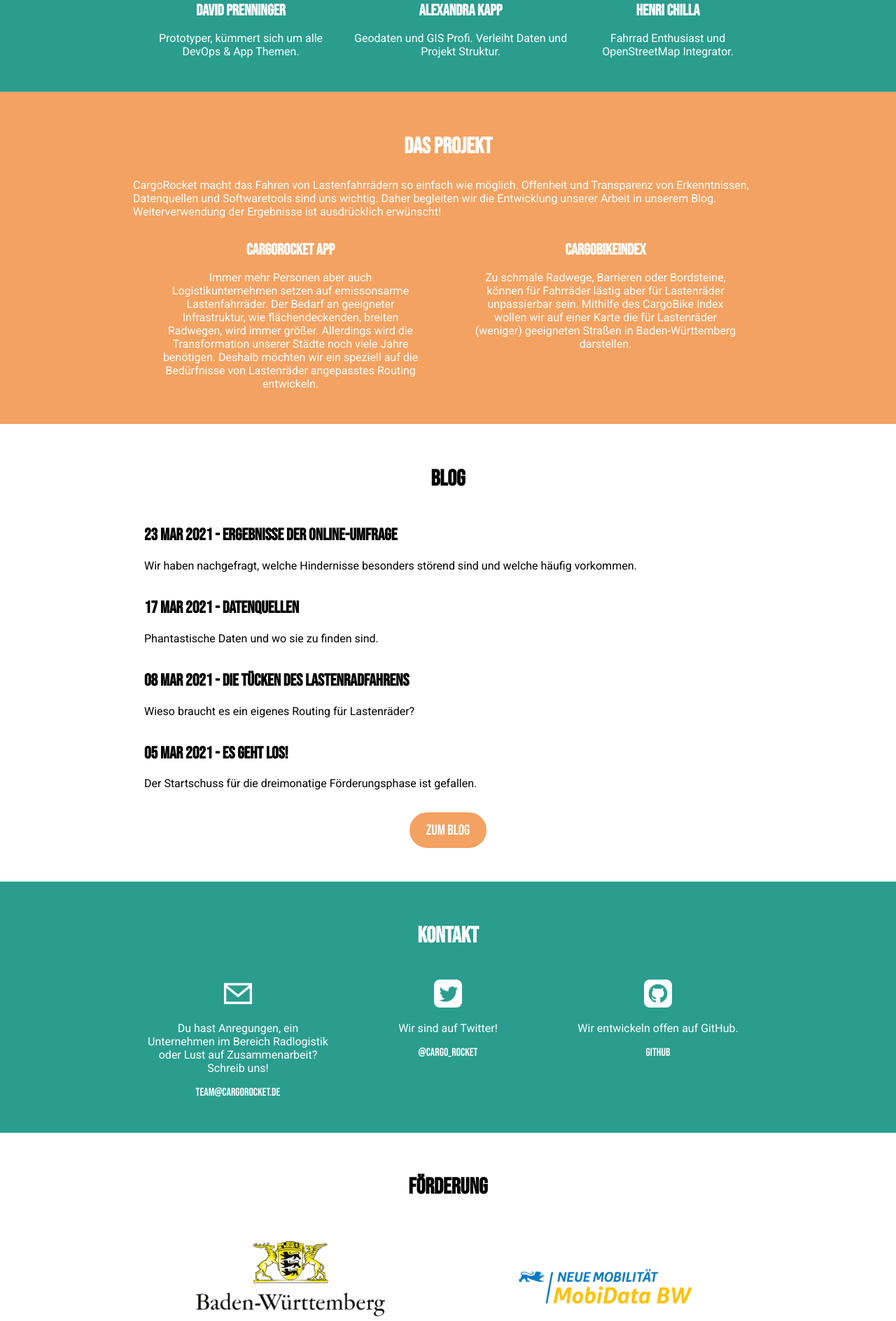
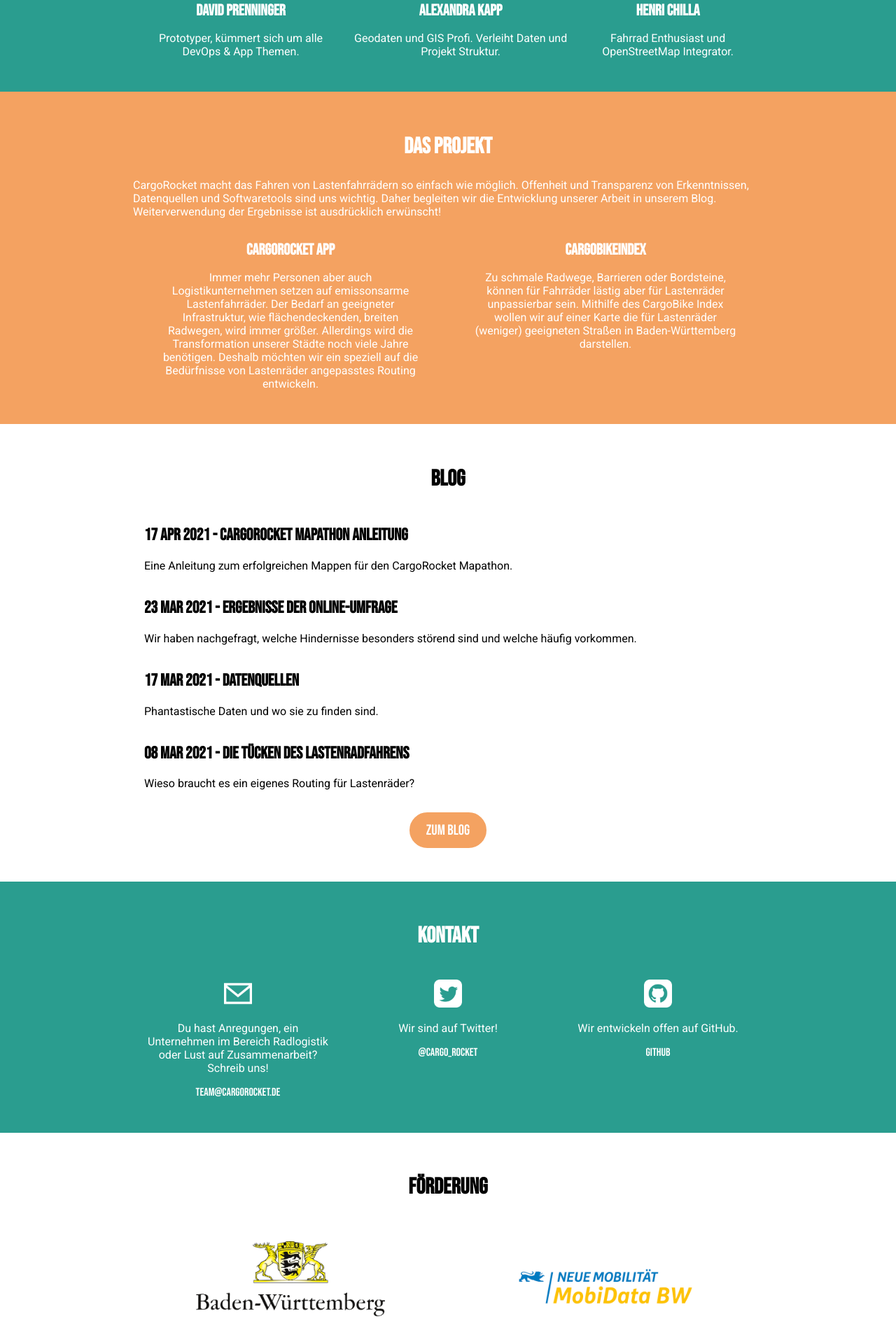
Before and after one commit to CargoRocket/website, a Jekyll site: the page built from index.md, in a window 1280 px wide. Shown: the part 946-2834 px from the top of the page at 70% size. Built offline with Jekyll 4.4.1, drawn with Linux system fonts in a browser that asks for light colours; some of the changed lines change nothing that is shown.

Commit message:
Add initial text for Tutorial on CargoRocket Mapathon

```diff
--- /dev/null
+++ b/_posts/2021-04-17-mapping-tutorial.md
@@ -0,0 +1,91 @@
+---
+layout: post
+title: CargoRocket Mapathon Anleitung
+author: Henri Chilla
+excerpt: Eine Anleitung zum erfolgreichen Mappen für den CargoRocket Mapathon.
+description: Tutorial zum CargoRocket Mapathon
+---
+
+Um an unserem Mapathon teilzunehmen, ist nicht viel notwendig! Hier gehen wir kurz darauf ein, wie an dem Datensammeln mitgewirkt werden kann.
+
+## OpenStreetMap
+Für einen guten Index und ein gutes Routing sind gute Daten notwendig. Hierfür beziehen wir unsere Daten von [OpenStreetMap](https://www.openstreetmap.org) (OSM). An diesem Open-Source Projekt kann sich nach dem Wikipedia-Prinzip jede Person beteiligen und beliebige Daten eintragen. Dementsprechend ist es möglich, wichtige Daten für Lastenräder zu erfassen. Diese nützen dann aber auch allen anderen Nutzer:innen, die auf die Daten zugreifen, bspw. auch Rollstuhlfahrenden.
+
+## Einführung OSM
+*Wenn du bereits bei OSM aktiv bist, kannst du diesen Abschnitt vermutlich überspringen.*
+Für das Eintragen der Daten wird zunächst ein OSM-Nutzerkonto benötigt, welcher [hier](https://www.openstreetmap.org/user/new) erstellt werden kann. Für das Bearbeiten existieren verschiedenste Editoren. Für den Einstieg sind folgende am besten geeignet: [ID-Editor](https://learnosm.org/de/beginner/id-editor/) und [StreetComplete](https://play.google.com/store/apps/details?id=de.westnordost.streetcomplete). Für unterwegs auf dem Smartphone existieren auch [Vespucci](https://play.google.com/store/apps/details?id=de.blau.android&hl=de&gl=US) (Android) und [Go Map!!](https://apps.apple.com/de/app/go-map/id592990211) (iOS) um eine Auswahl zu erwähnen.
+
+Eine allgemeine Einführung gibt es bei [LearnOSM](https://learnosm.org/de/), denn dies soll keine Anleitung für OSM sein.
+
+## Tags
+Wir haben verschiedene Faktoren identifiziert, welche wichtig für Lastenrad-GIS-Applikationen sind. Daraus haben wir dann die entsprechenden OSM-Tags abgeleitet. Für unsere Auswertungen verwenden wir folgende generellen Tags:
+
+* Radwege
+  *  [`surface=*`](https://wiki.openstreetmap.org/wiki/DE:Key:surface)
+  *  [`smoothness=*`](https://wiki.openstreetmap.org/wiki/DE:Key:smoothness)
+  *  [`width=*`](https://wiki.openstreetmap.org/wiki/DE:Key:width)
+*  Poller
+   *  [`maxwidth:physical=*`](https://wiki.openstreetmap.org/wiki/DE:Key:maxwidth:physical)
+
+> Vorsicht: Es gibt allerdings viele verschiedene Möglichkeiten und entsprechende [Sub-Tags (Namespaces)](https://wiki.openstreetmap.org/wiki/DE:Attribut#Schl.C3.BCssel_und_Werte), die bspw. den Radstreifen neben der Fahrbahn (`cycleway:right=lane`). Diese werden bevorzugt, wenn vorhanden.
+
+## Beispiel Szenarien
+
+### Eigener Radweg
+
+Einen abgetrennter, exklusiver Radweg hätte bspw. folgende Tags:
+* `highway=cycleway`
+* `surface=asphalt`
+* `smoothness=excellent`
+* `width=3.0`
+
+### Radstreifen
+
+<img alt="Radstreifen in mäßigem Zustand" src="/assets/images/cycleway:lane.jpg" width= "200" style="float: right;">
+
+Eine Straße mit Radstreifen, der parallel zur Fahrbahn verläuft, hat möglicherweise folgende Tags:
+* `highway=residential`
+* `surface=asphalt`
+* `cycleway:right=lane`
+* `cycleway:right:lane=exclusive`
+* `cycleway:right:smoothness=intermediate`
+* `cycleway:right:width=1.7`
+* `smoothness=excellent`
+
+> Achtung! Das `right` in `cycleway:right` bezieht sich immer auf die Laufrichtung des OSM Weges.
+> Und hier bezieht sich `smoothness` auf die Fahrbahn und `cycleway:right:smoothness` auf den Radstreifen.
+
+### Gemeinsamer Rad-& Fußweg
+
+<img alt="Getrennter, ausgeschilderter Radweg und Fußweg" src="/assets/images/cycleway:lane.jpg" width= "200" style="float: left; margin-right: 2rem;">
+
+Ein ausgewiesener, getrennter Rad- und Fußweg könnte folgende Tags enthalten:
+* `highway=path`
+* `bicycle=designated`
+* `foot=designated`
+* `traffic_sign=DE:241`
+* `segregated=yes`
+* `cycleway:surface=asphalt`
+* `footway:surface=cobblestone`
+* `cycleway:smoothness=excellent`
+* `width=3.5`
+
+### Poller
+
+<img alt="Beispiel für schmale Pollerdurchfahrt vor Brücke" src="/assets/images/bollard_small.jpg" width= "300" style="float: right;">
+
+An Pollern ist vor allem eines Interessant: Das Durchkommen zwischen mehreren Pollern/Steinen oder Poller und Wegerand. Die breitest mögliche Stelle sollte dann gemessen werden und mit maxwidth:physical in Metern (ohne Einheit anhängen) getaggt werden. Hierfür sollte entweder ein klassisches Maßband oder eine entprechende App (bspw. [Android](https://play.google.com/store/apps/details?id=com.google.tango.measure) bzw. [iOS](https://play.google.com/store/apps/details?id=com.google.tango.measure&hl=de&gl=US)) verwendet werden.
+
+Der Poller als Punkt auf einem Weg hätte bspw. folgende Werte:
+* [`barrier=bollard`](https://wiki.openstreetmap.org/wiki/DE:Tag:barrier=bollard)
+* [`bollard`](https://wiki.openstreetmap.org/wiki/DE:Key:bollard)`=foldable`
+* [`maxwidth:physical`](https://wiki.openstreetmap.org/wiki/Key:maxwidth:physical)`=1.1`
+* `bicycle=yes`
+* `foot=yes`
+
+## Weiterführende Informationen
+
+* Weitere, für Lastenräder wichtige Tags können auf der [Cargobike OSM Wiki Seite](https://wiki.openstreetmap.org/wiki/DE:Cargobike) nachgelesen werden.
+* Einen guten Überblick über umfassendes, generelles taggen von Radinfrastruktur in OSM gibt es von [Verkehrswende Berlin](https://wiki.openstreetmap.org/wiki/Berlin/Verkehrswende/Radwege).
+* Die Allgemeinen Kartierungsempfehlungen sind ebenfalls im OSM Wiki auf der Seite [Radverkehrsanla   gen kartieren](https://wiki.openstreetmap.org/wiki/DE:Bicycle/Radverkehrsanlagen_kartieren) zu finden.
+* Für das Bewerten der Untergrundebenheit bietet diese [OSM Wiki Seite](https://wiki.openstreetmap.org/wiki/Berlin/Verkehrswende/smoothness) von Berlin Verkehrswende einen guten Überblick.
--- a/_sass/home.scss
+++ b/_sass/home.scss
@@ -69,15 +69,15 @@
 
 article {
     h1 {
-        font-size: 2.1rem;
+        font-size: 2rem;
         margin-bottom: 1.2rem;
     }
 
     h2 {
-        font-size: 1.9rem;
+        font-size: 1.8rem;
     }
     h3 {
-        font-size: 1.8rem;
+        font-size: 1.5rem;
     }
     .article-infos {
         margin-top: 0.1rem;
@@ -96,3 +96,15 @@
         color: $primary-color;
     }
 }
+
+blockquote {
+    color: rgb(56, 56, 56);
+    background-color: rgb(235, 235, 235);
+    font-style: italic;
+    padding: 1rem;
+    margin: 1rem;
+
+    p {
+        margin: 0;
+    }
+}
```
Also changed, not shown: assets/images/bollard_small.jpg (added), assets/images/cycleway:lane.jpg (added).
